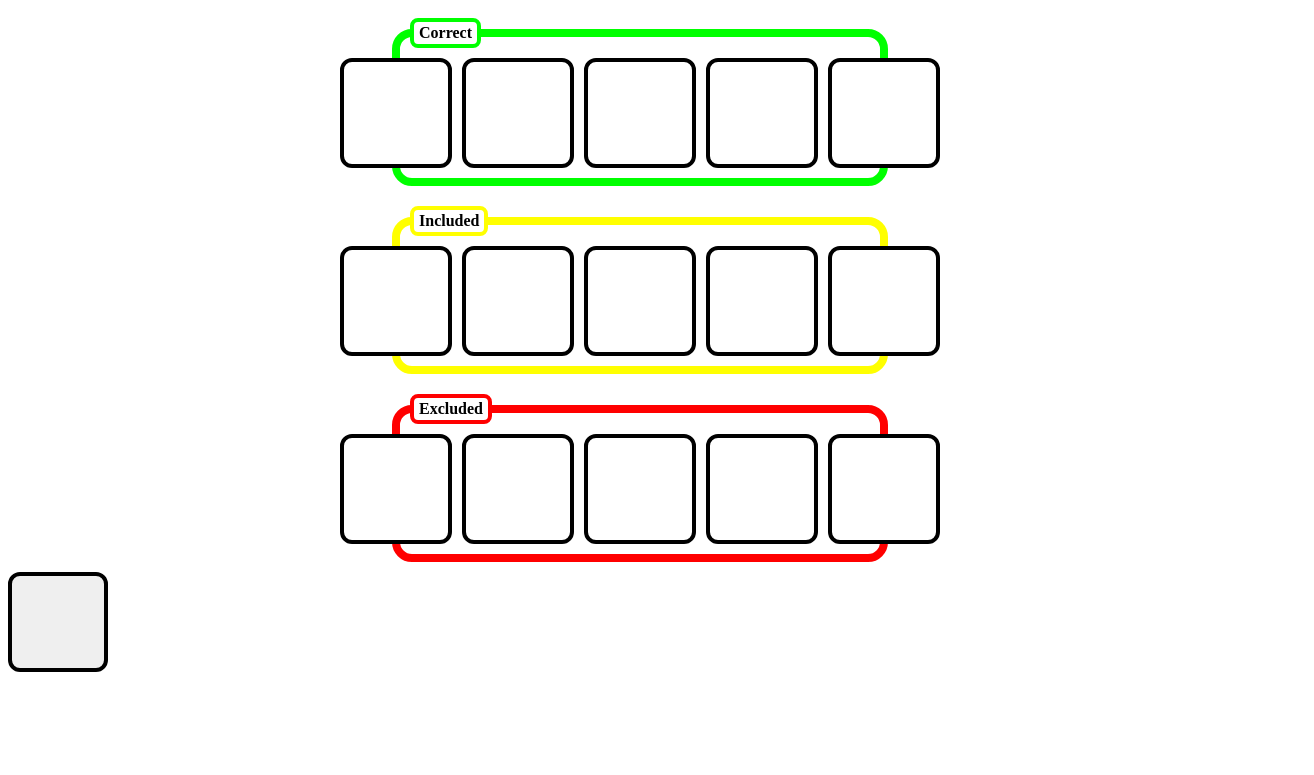
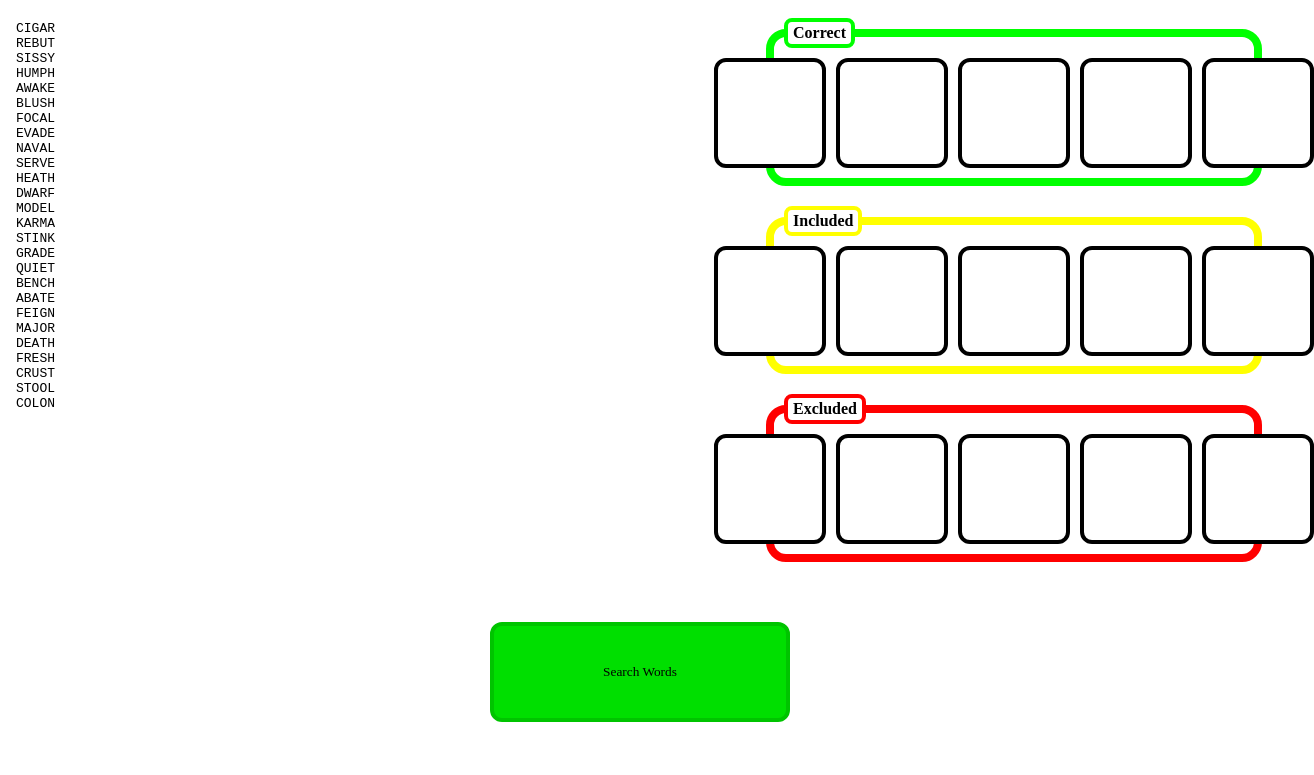
Before and after one commit to ns8wastaken/Wordle-Word-Finder, a plain HTML site: page index.html in a window 1280 px wide. Shown: the whole page, 1314 px wide, since content can reach past the window. Drawn offline with Linux system fonts and the light colour scheme.

Commit message:
smol update

```diff
--- a/index.html
+++ b/index.html
@@ -9,39 +9,44 @@
 </head>
 
 <body>
-    <div class="input-container-div">
+    <div class="container-div">
+        <object data="data.txt" type="text/plain" width="600" height="400">
+            Your browser does not support this feature.
+        </object>
+
+        <div class="center-div">
             <fieldset class="input-container-fieldset" id="correct">
                 <legend class="input-container-legend" id="correct">Correct</legend>
-
-            <input type="text" id="letter" maxlength="1">
-            <input type="text" id="letter" maxlength="1">
-            <input type="text" id="letter" maxlength="1">
-            <input type="text" id="letter" maxlength="1">
-            <input type="text" id="letter" maxlength="1">
+                <input type="text" class="letter-input" maxlength="1">
+                <input type="text" class="letter-input" maxlength="1">
+                <input type="text" class="letter-input" maxlength="1">
+                <input type="text" class="letter-input" maxlength="1">
+                <input type="text" class="letter-input" maxlength="1">
             </fieldset>
 
             <fieldset class="input-container-fieldset" id="included">
                 <legend class="input-container-legend" id="included">Included</legend>
-
-            <input type="text" id="letter" maxlength="1">
-            <input type="text" id="letter" maxlength="1">
-            <input type="text" id="letter" maxlength="1">
-            <input type="text" id="letter" maxlength="1">
-            <input type="text" id="letter" maxlength="1">
+                <input type="text" class="letter-input" maxlength="1">
+                <input type="text" class="letter-input" maxlength="1">
+                <input type="text" class="letter-input" maxlength="1">
+                <input type="text" class="letter-input" maxlength="1">
+                <input type="text" class="letter-input" maxlength="1">
             </fieldset>
 
             <fieldset class="input-container-fieldset" id="excluded">
                 <legend class="input-container-legend" id="excluded">Excluded</legend>
-
-            <input type="text" id="letter" maxlength="1">
-            <input type="text" id="letter" maxlength="1">
-            <input type="text" id="letter" maxlength="1">
-            <input type="text" id="letter" maxlength="1">
-            <input type="text" id="letter" maxlength="1">
+                <input type="text" class="letter-input" maxlength="1">
+                <input type="text" class="letter-input" maxlength="1">
+                <input type="text" class="letter-input" maxlength="1">
+                <input type="text" class="letter-input" maxlength="1">
+                <input type="text" class="letter-input" maxlength="1">
             </fieldset>
         </div>
+    </div>
 
-    <input type="button">
+    <div class="center-div">
+        <input value="Search Words" type="button" id="answer-button">
+    </div>
 
     <script src="js/input_functions.js"></script>
     <script src="js/word_finder.js"></script>
--- a/js/input_functions.js
+++ b/js/input_functions.js
@@ -1,8 +1,9 @@
 const inputs = document.querySelectorAll(".input-container-fieldset input");
 
-// Ddd an event listener to all inputs inside "input-container-fieldset"
+// Ddd event listeners to all inputs inside "input-container-fieldset"
 inputs.forEach((input, index) => {
-    input.addEventListener("input", () => {
+    // Increment focused input index (letter entered)
+    input.addEventListener("input", (e) => {
         // Check if the current input has a value
         if (input.value.length === input.maxLength) {
             if (inputs[index + 1]) {
@@ -11,6 +12,7 @@ inputs.forEach((input, index) => {
         }
     });
 
+    // Decrement focused input index (backspace)
     input.addEventListener("keydown", (e) => {
         if (e.key === "Backspace" && input.value === "") {
             e.preventDefault();
@@ -20,4 +22,9 @@ inputs.forEach((input, index) => {
             }
         }
     });
+
+    // Selects text in input on focus
+    input.addEventListener("focus", () => {
+        input.select();
+    });
 });
--- a/js/word_finder.js
+++ b/js/word_finder.js
@@ -1,3 +1,5 @@
+const answerButtonInput = document.getElementById("answer-button")
+
 function getLetters() {
     const inputs = document.querySelectorAll(".input-container-fieldset#correct input");
 
@@ -6,10 +8,4 @@ function getLetters() {
     });
 }
 
-// getLetters();
-
-function handleKeyPress(event) {
-    console.log(`Key pressed: ${event.key}, Key Code: ${event.keyCode}`);
-}
-
-document.addEventListener("keydown", handleKeyPress);
+answerButtonInput.addEventListener("click", getLetters)
--- a/styles.css
+++ b/styles.css
@@ -2,9 +2,20 @@ body {
     font-family: "Fira Code";
 }
 
-.input-container-div {
+.container-div {
+    display: flex;
+
+    justify-content: space-between;
+    align-items: flex-start;
+}
+
+.center-div {
     display: grid;
     place-items: center;
+    /* display: flex;
+    flex-direction: column; */
+
+    padding-bottom: 50px;
 }
 
 .input-container-fieldset {
@@ -14,11 +25,19 @@ body {
     padding: 10px;
     margin: 10px;
 
-    place-items: center;
+    display: flex;
+    /* Centers the items horizontally */
+    justify-content: center;
+    /* Centers the items vertically */
+    align-items: center;
+
+    align-items: center;
 
     min-width: 0;
     transition: width 300ms;
     width: 460px;
+
+    gap: 10px;
 }
 
 .input-container-fieldset:focus-within {
@@ -36,20 +55,6 @@ body {
     padding-right: 5px;
 }
 
-#correct,
-#included,
-#excluded {
-    display: flex;
-
-    /* Centers the inputs horizontally */
-    justify-content: center;
-
-    /* Centers the inputs vertically */
-    align-items: center;
-
-    gap: 10px;
-}
-
 #correct {
     border-color: rgb(0, 255, 0);
 }
@@ -63,24 +68,48 @@ body {
 }
 
 input {
+    font-family: "Fira Code";
+
+    border: 4px solid #000000;
+    border-radius: 12px;
+}
+
+.letter-input {
     width: 100px;
     height: 100px;
+
+    transition: background-color 250ms;
 
     color: transparent;
     text-shadow: 0px 0px 1px #070707;
 
-    font-family: "Fira Code";
     font-size: 60px;
     text-align: center;
 
     /* Shows uppercase letter but actual value is lowercase */
     text-transform: uppercase;
-
-    border: 4px solid #000000;
-    border-radius: 12px;
 }
 
-input:focus {
-    outline: 0px solid #000000;
-    border: 4px solid rgb(20, 0, 201);
+.letter-input::selection {
+    background: transparent;
 }
+
+.letter-input:focus {
+    outline: transparent;
+    /* border: 4px solid rgb(20, 0, 201); */
+    background-color: #d4d4d4;
+}
+
+#answer-button {
+    width: 300px;
+    height: 100px;
+
+    transition: background-color 250ms;
+
+    border-color: #00c400;
+    background-color: #00df00;
+}
+
+#answer-button:active {
+    background-color: #00d100;
+}
```
Lines whose indentation alone changed are shown as unchanged.
